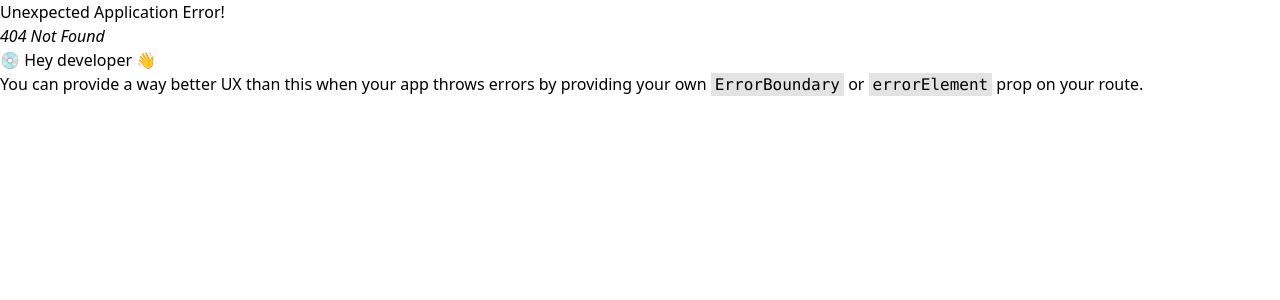
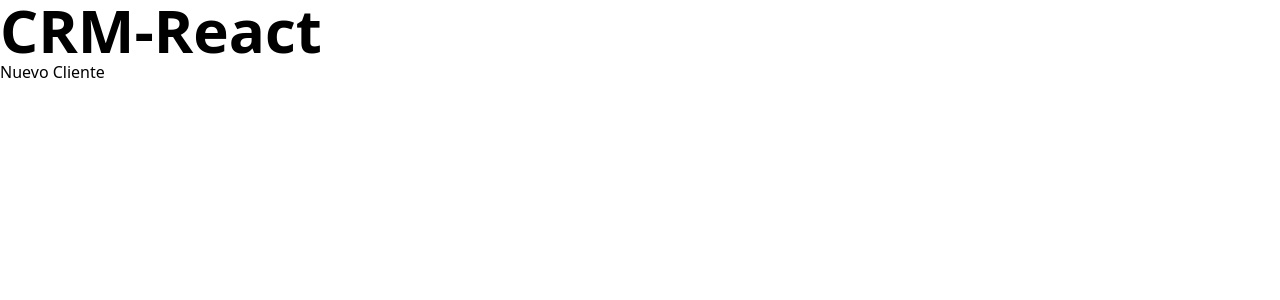
Before and after one commit to rrchoque/rlgc-04-crm-react, a React (Vite) app: page /clientes/nuevo in a window 1280 px wide. Before the commit this address had no page. Shown: the top 300 px of the page. Built offline with nearby package versions, Linux system fonts and the light colour scheme.

Commit message:
Se configuró react-router-dom

```diff
--- /dev/null
+++ b/src/components/Layout.jsx
@@ -0,0 +1,12 @@
+import { Outlet } from 'react-router-dom'
+
+function Layout() {
+  return (
+    <div>
+      <h1 className='text-6xl font-bold'>CRM-React</h1>
+      <Outlet />
+    </div>
+  )
+}
+
+export default Layout
--- a/src/main.jsx
+++ b/src/main.jsx
@@ -2,11 +2,24 @@
 import ReactDOM from 'react-dom/client'
 import './index.css'
 import { createBrowserRouter, RouterProvider } from 'react-router-dom'
+import Layout from './components/Layout'
+import NuevoCliente from './pages/NuevoCliente'
+import Index from './pages/Index'
 
 const router = createBrowserRouter([
   {
     path: '/',
-    element: <h1>Inicio</h1>
+    element: <Layout />,
+    children: [
+      {
+        index: true,
+        element: <Index />
+      },
+      {
+        path: '/clientes/nuevo',
+        element: <NuevoCliente />
+      }
+    ]
   }
 ])
 
--- /dev/null
+++ b/src/pages/Index.jsx
@@ -0,0 +1,11 @@
+import React from 'react'
+
+function Index() {
+  return (
+    <div>
+      Index
+    </div>
+  )
+}
+
+export default Index
--- /dev/null
+++ b/src/pages/NuevoCliente.jsx
@@ -0,0 +1,11 @@
+import React from 'react'
+
+function NuevoCliente() {
+  return (
+    <div>
+        <h3>Nuevo Cliente</h3>
+    </div>
+  )
+}
+
+export default NuevoCliente
```
